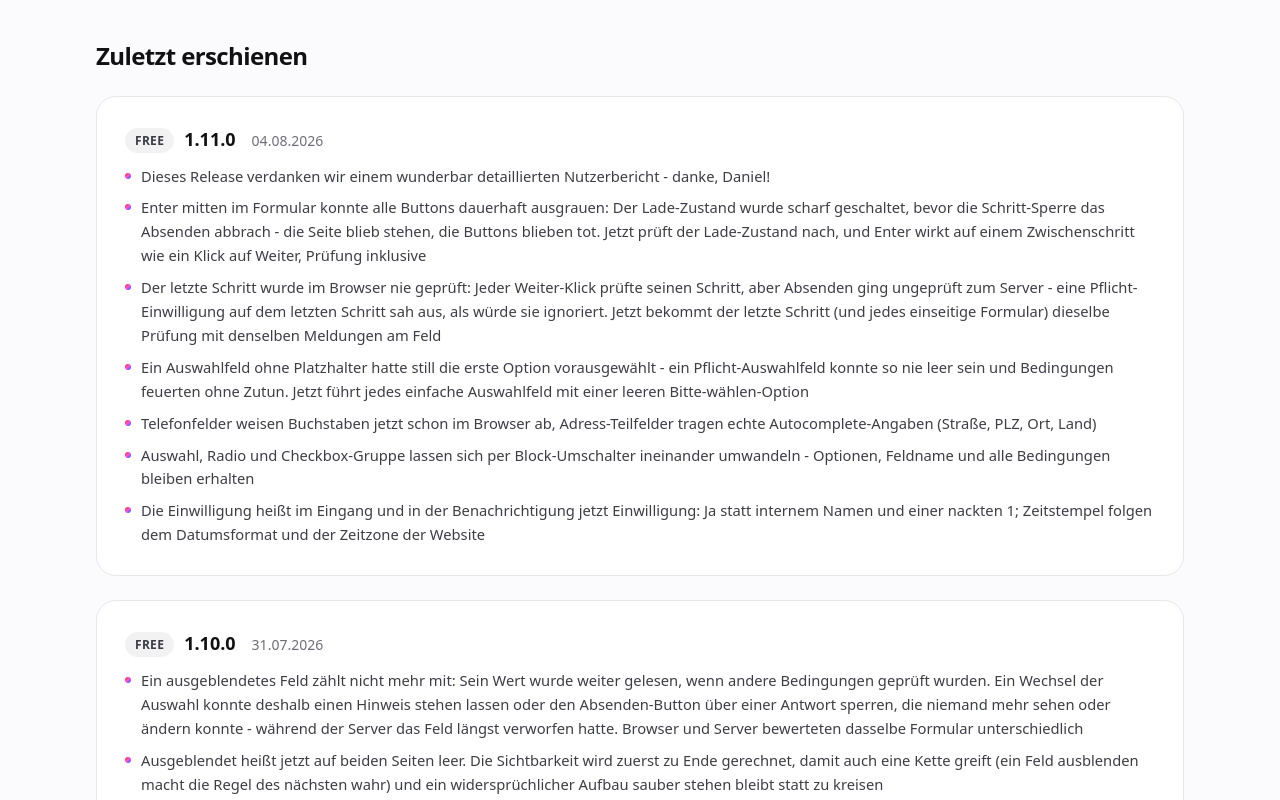
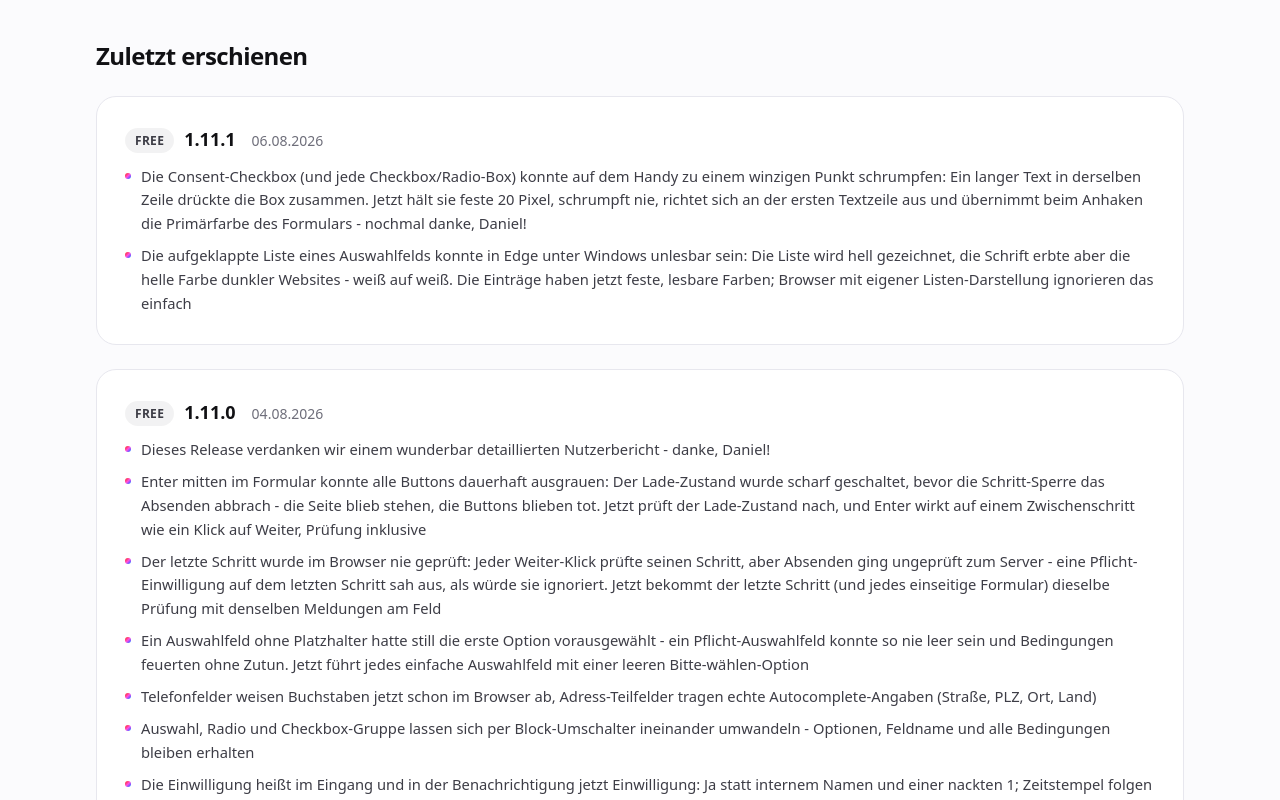
Before and after one commit to dennisbuchwald/flinkform.de, a Next.js app: page /roadmap in a window 1280 px wide. Shown: the part 1340-2140 px from the top of the page. Built offline with nearby package versions, Linux system fonts and the light colour scheme.

Commit message:
Changelog: Flinkform Free 1.11.1

```diff
--- a/app/roadmap/page.tsx
+++ b/app/roadmap/page.tsx
@@ -59,6 +59,15 @@ const geplant = [
  * Versionsnummer bündeln, zu der es nicht gehört.
  */
 const changelog = [
+  {
+    bereich: "Free",
+    version: "1.11.1",
+    date: "06.08.2026",
+    items: [
+      "Die Consent-Checkbox (und jede Checkbox/Radio-Box) konnte auf dem Handy zu einem winzigen Punkt schrumpfen: Ein langer Text in derselben Zeile drückte die Box zusammen. Jetzt hält sie feste 20 Pixel, schrumpft nie, richtet sich an der ersten Textzeile aus und übernimmt beim Anhaken die Primärfarbe des Formulars - nochmal danke, Daniel!",
+      "Die aufgeklappte Liste eines Auswahlfelds konnte in Edge unter Windows unlesbar sein: Die Liste wird hell gezeichnet, die Schrift erbte aber die helle Farbe dunkler Websites - weiß auf weiß. Die Einträge haben jetzt feste, lesbare Farben; Browser mit eigener Listen-Darstellung ignorieren das einfach",
+    ],
+  },
   {
     bereich: "Free",
     version: "1.11.0",
--- a/lib/site.ts
+++ b/lib/site.ts
@@ -6,7 +6,7 @@ export const GITHUB_URL = "https://github.com/dennisbuchwald/Flinkform";
 export const DEMO_URL = "https://demo.flinkform.de"; // Platzhalter, Demo-Instanz folgt
 export const CONTACT_MAIL = "dennis@dbw-media.de";
 
-export const FREE_VERSION = "1.11.0";
+export const FREE_VERSION = "1.11.1";
 export const PRO_VERSION = "1.2.1";
 export const FACTS_UPDATED = "2026-07-27";
 
```
